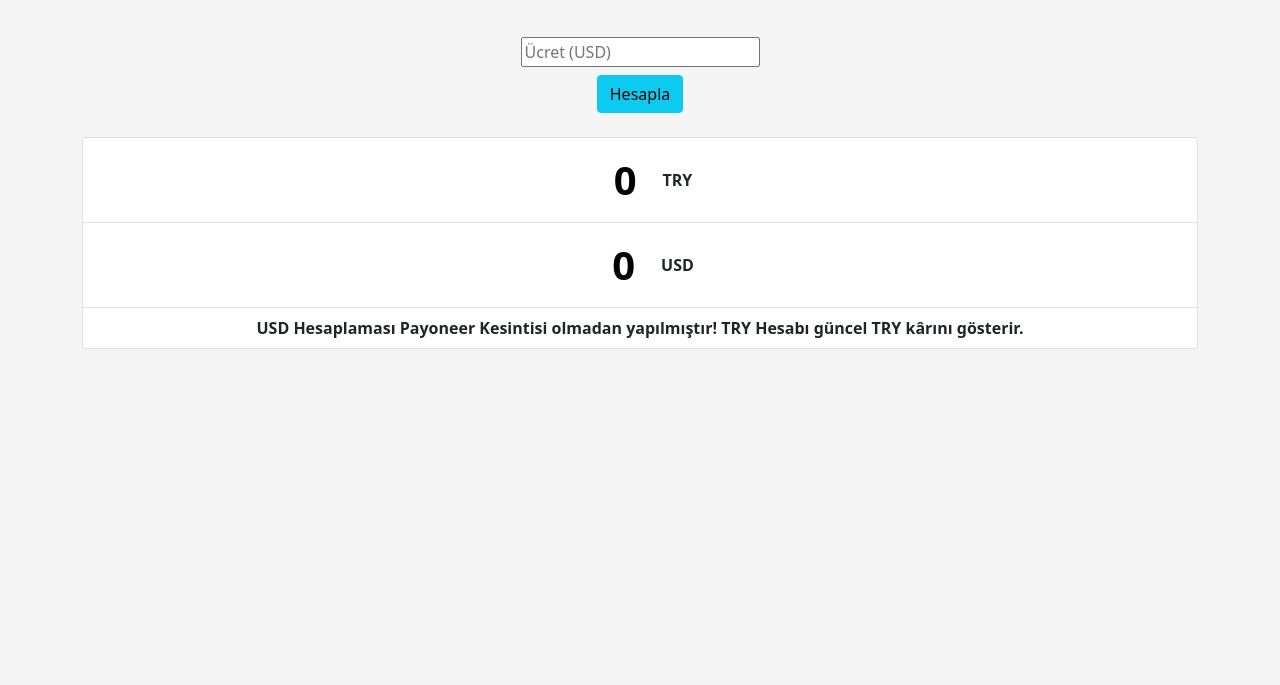
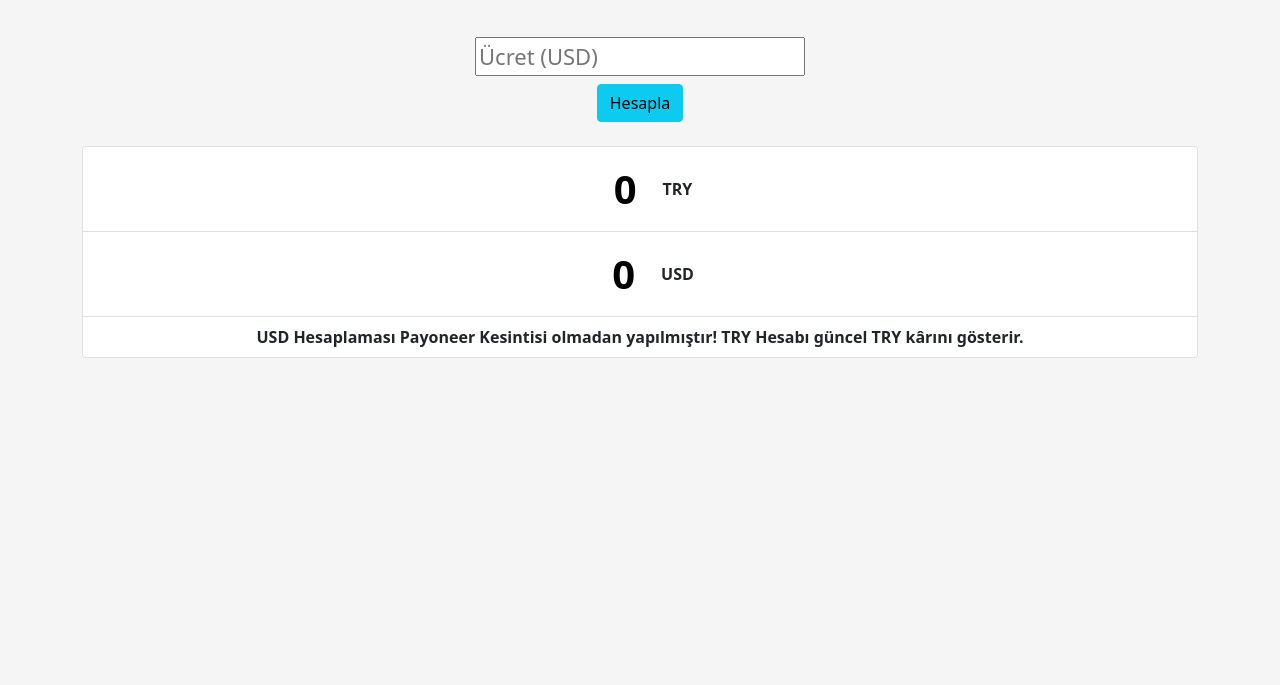
Before and after one commit to Latth/g2g_calculator, a plain HTML site: page index.html in a window 1280 px wide. Shown: the part 115-800 px from the top of the page. Drawn offline with nearby package versions, Linux system fonts and the light colour scheme.

Commit message:
input fontsize changed

```diff
--- a/index.html
+++ b/index.html
@@ -21,7 +21,7 @@
 
             <div class="form-inline">
                 <div class="form-group mb-2">
-                    <input type="number" placeholder="Ücret (USD)" id="yourPrice" class="mt-5">
+                    <input type="number" placeholder="Ücret (USD)" id="yourPrice" class="mt-5" style="font-size: 22px;">
                 </div>
             <input type="submit" value="Hesapla" id="calculate" class="btn btn-info mb-4">
             </div>
```
